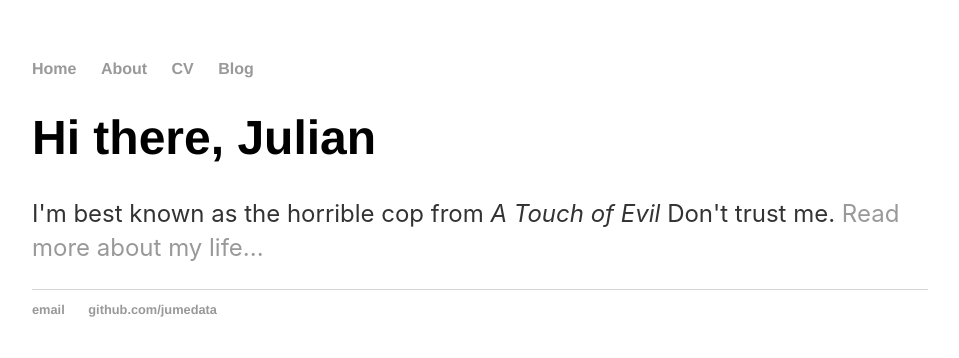
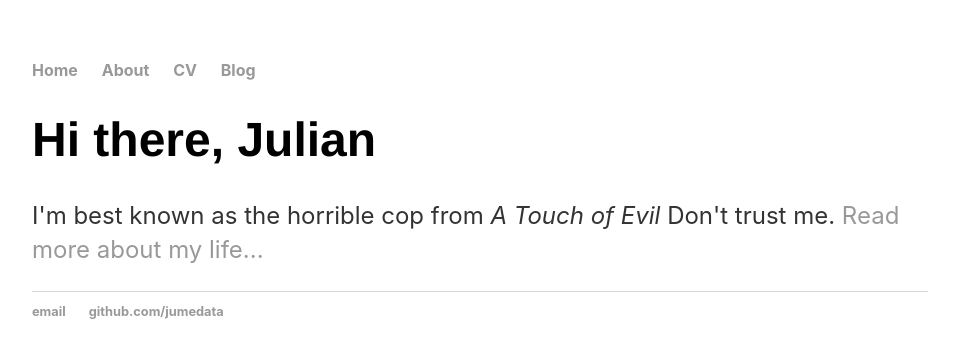
Before and after one commit to jumedata/jume-blog, a Jekyll site: the page built from index.html, in a window 1280 px wide. Shown: the top 358 px of the page, without its empty margins (160-1119 px from the left). Built offline with Jekyll 4.4.1, drawn with Linux system fonts in a browser that asks for light colours.

Commit message:
Update main.css

```diff
--- a/css/main.css
+++ b/css/main.css
@@ -5,7 +5,7 @@
 
 }
 nav ul, footer ul {
-    font-family:'Helvetica', 'Arial', 'Sans-Serif';
+    font-family:-apple-system, BlinkMacSystemFont, "Segoe UI", Roboto, Helvetica, Arial, sans-serif, "Apple Color Emoji", "Segoe UI Emoji", "Segoe UI Symbol";
     padding: 0px;
     list-style: none;
     font-weight: bold;
```
